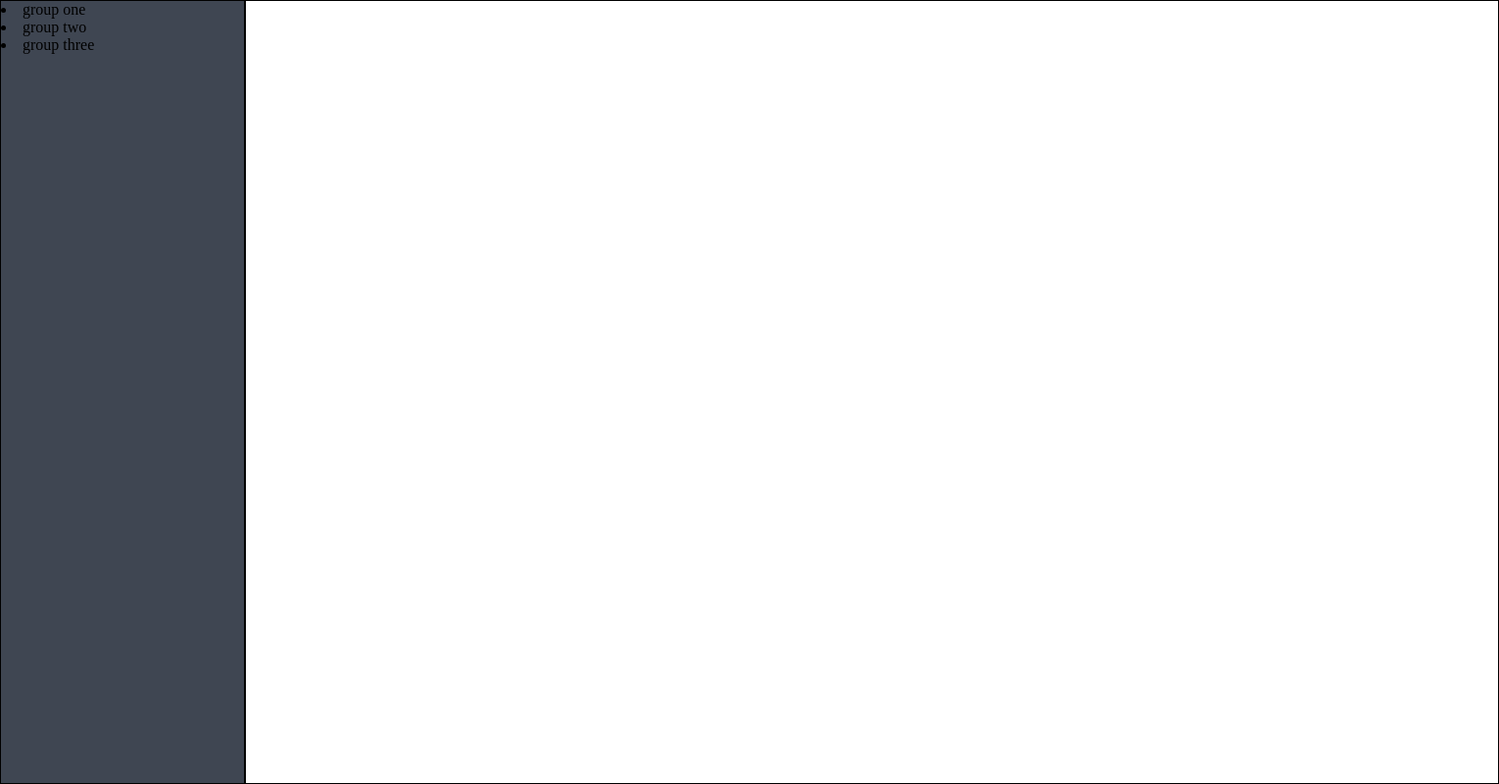
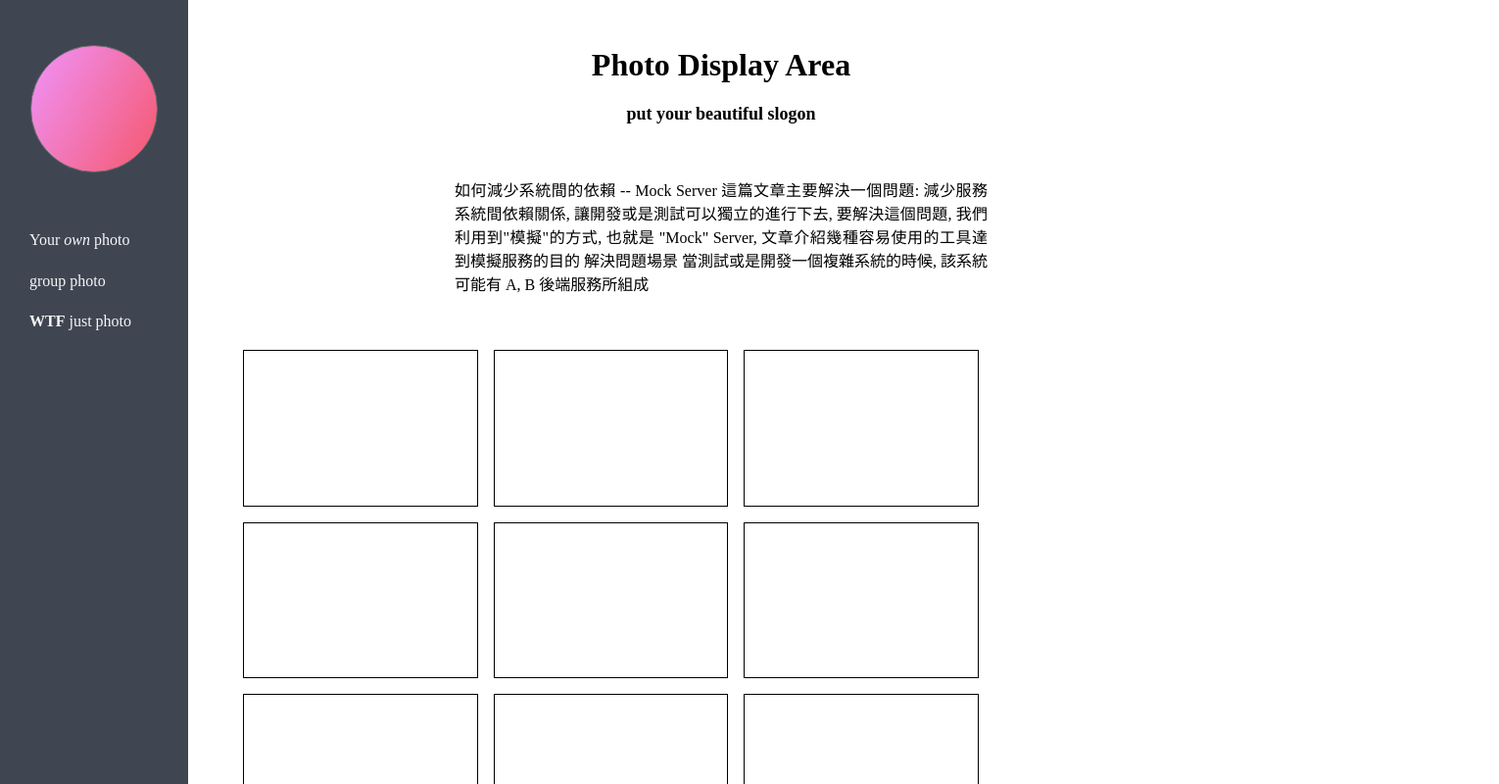
Before and after one commit to Three-Chun/Simpoto, a website built with webpack: page index.html in a window 1280 px wide. Shown: the whole page at 98% size, 1530 px wide, since content can reach past the window. Built offline with nearby package versions, Linux system fonts and the light colour scheme.

Commit message:
Complete Layout

```diff
--- a/index.html
+++ b/index.html
@@ -9,17 +9,54 @@
         <div id="left">
 
             <div class="header">
+                <div class="headshot">
 
+                </div>
             </div>
 
             <div class="menu">
-                <li>group one</li>
-                <li>group two</li>
-                <li>group three</li>
+                <li><a href="#/1">Your <em>own</em> photo</a></li>
+                <li><a href="#/2">group photo</a></li>
+                <li><a href="#/3"><b>WTF</b> just photo</a></li>
             </div>
 
         </div>
-        <div id="right"></div>
+        <div id="right">
+            <h1>Photo Display Area</h1>
+            <h2>put your beautiful slogon</h2>
+            <div class="paragrph">
+                <p>如何減少系統間的依賴 -- Mock Server 這篇文章主要解決一個問題: 減少服務系統間依賴關係, 讓開發或是測試可以獨立的進行下去, 要解決這個問題, 我們利用到"模擬"的方式, 也就是 "Mock" Server, 文章介紹幾種容易使用的工具達到模擬服務的目的   解決問題場景 當測試或是開發一個複雜系統的時候, 該系統可能有 A, B 後端服務所組成</p>
+            </div>
+            <div class="photo_container">
+                <div class="photo"></div>
+                <div class="photo"></div>
+                <div class="photo"></div>
+                <div class="photo"></div>
+                <div class="photo"></div>
+                <div class="photo"></div>
+                <div class="photo"></div>
+                <div class="photo"></div>
+                <div class="photo"></div>
+                <div class="photo"></div>
+                <div class="photo"></div>
+                <div class="photo"></div>
+                <div class="photo"></div>
+                <div class="photo"></div>
+                <div class="photo"></div>
+                <div class="photo"></div>
+                <div class="photo"></div>
+                <div class="photo"></div>
+                <div class="photo"></div>
+                <div class="photo"></div>
+                <div class="photo"></div>
+                <div class="photo"></div>
+                <div class="photo"></div>
+                <div class="photo"></div>
+                <div class="photo"></div>
+                <div class="photo"></div>
+                <div class="photo"></div>
+            </div>
+        </div>
 
 
         <script src="bundle.js" charset="utf-8"></script>
--- a/src/css/style.scss
+++ b/src/css/style.scss
@@ -1,7 +1,7 @@
 * {
     position: relative;
     box-sizing: border-box;
-    font-family: 'Quicksand', 微軟正黑體;
+    font-family: 微軟正黑體;
 }
 html, body {
     height: 100%;
@@ -11,15 +11,71 @@ html, body {
 }
 
 #left {
-    width: 250px;
+    width: 15%;
     height: 100%;
     position: fixed;
-    border: solid 1px;
     background-color: #3f4652;
+    padding: 30px;
+
+    .header {
+        .headshot {
+            width: 130px;
+            height: 130px;
+            border: solid 1px #6c6c6c;
+            border-radius: 50%;
+            margin: 1em auto 3em auto;
+            background: linear-gradient(120deg, #f093fb 0%, #f5576c 100%);
+        }
+    }
+
+    .menu {
+        li {
+            list-style: none;
+            line-height: 2.6em;
+            font-weight: 500;
+            a {
+                color: #f7f7f7;
+                text-decoration: none;
+            }
+        }
+    }
+
 }
 
 #right {
     height: 100%;
-    border: solid 1px;
-    left: 250px;
+    left: 15%;
+    width: 85%;
+    overflow-x: hidden;
+    overflow-y: auto;
+    h1 {
+        text-align: center;
+        margin-top: 1.5em;
+    }
+
+    h2 {
+        text-align: center;
+        font-size: 18px;
+        margin-bottom: 3em;
+    }
+
+    .paragrph {
+        width: 50%;
+        text-align: justify;
+        margin: 0 auto;
+        margin-bottom: 3em;
+    }
+    .photo_container {
+        width: 100%;
+        display: flex;
+        flex-wrap: wrap;
+        justify-content: left;
+        padding: 0 3em;
+        .photo {
+            width: 239.5px;
+            height: 159.5px;
+            border: solid 1px;
+            margin: .5em;
+        }
+    }
 }
```
